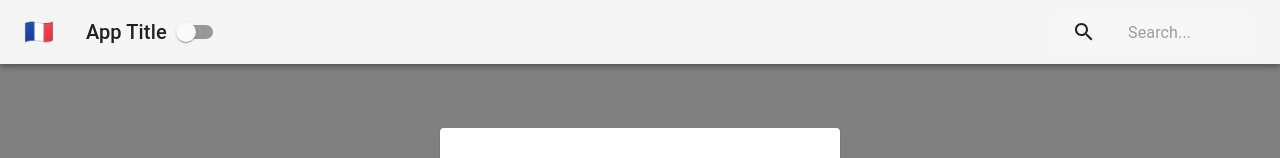
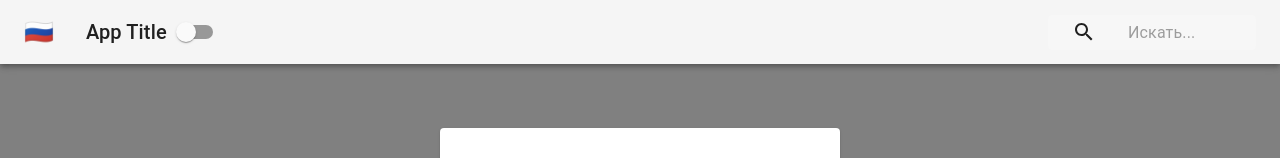
Before and after one commit to mikohan/context-app-2, a React (Create React App) app: page / in a window 1280 px wide. Shown: the top 158 px of the page. Built offline with nearby package versions, Linux system fonts and the light colour scheme.

Commit message:
Navbar internationalized

```diff
--- a/src/Navbar.js
+++ b/src/Navbar.js
@@ -10,6 +10,8 @@
 import { withStyles } from '@material-ui/core/styles';
 import styles from './styles/NavbarStyles';
 import { ThemeContext } from './contexts/ThemeContext';
+import { withLanguageContext } from './contexts/LanguageContext';
+import { translate } from './translate';
 
 class Navbar extends Component {
   static contextType = ThemeContext;
@@ -17,6 +19,7 @@
   render() {
     const { isDarkMode, toggleTheme } = this.context;
     const { classes } = this.props;
+    const { language } = this.props.languageContext;
     return (
       <div className={classes.root}>
         <AppBar
@@ -27,7 +30,7 @@
           <Toolbar>
             <IconButton className={classes.menuButton} color="inherit">
               <span role="img" aria-labelledby="title-id">
-                🇫🇷
+                {translate[language].flag}
               </span>
             </IconButton>
             <Typography
@@ -49,7 +52,7 @@
                   root: classes.inputRoot,
                   input: classes.inputInput,
                 }}
-                placeholder="Search..."
+                placeholder={`${translate[language].search}...`}
               />
             </div>
           </Toolbar>
@@ -59,4 +62,4 @@
   }
 }
 
-export default withStyles(styles)(Navbar);
+export default withLanguageContext(withStyles(styles)(Navbar));
--- a/src/contexts/LanguageContext.js
+++ b/src/contexts/LanguageContext.js
@@ -27,3 +27,9 @@
 }
 
 export default LanguageProvider;
+
+export const withLanguageContext = (Component) => (props) => (
+  <LanguageContext.Consumer>
+    {(value) => <Component languageContext={value} {...props} />}
+  </LanguageContext.Consumer>
+);
--- a/src/translate.js
+++ b/src/translate.js
@@ -4,17 +4,23 @@
     email: 'Email',
     password: 'Password',
     remember: 'Remember Me',
+    search: 'Search',
+    flag: '🇺🇸',
   },
   russian: {
     signIn: 'Войти',
     email: 'Емайл',
     password: 'Пароль',
     remember: 'Запомнить Меня',
+    search: 'Искать',
+    flag: '🇷🇺',
   },
   spanish: {
     signIn: 'Registrase',
     email: 'Correro Electronico',
     password: 'Contrasena',
     remember: 'Recuerdame',
+    search: 'Buscar',
+    flag: '🇪🇸',
   },
 };
```
